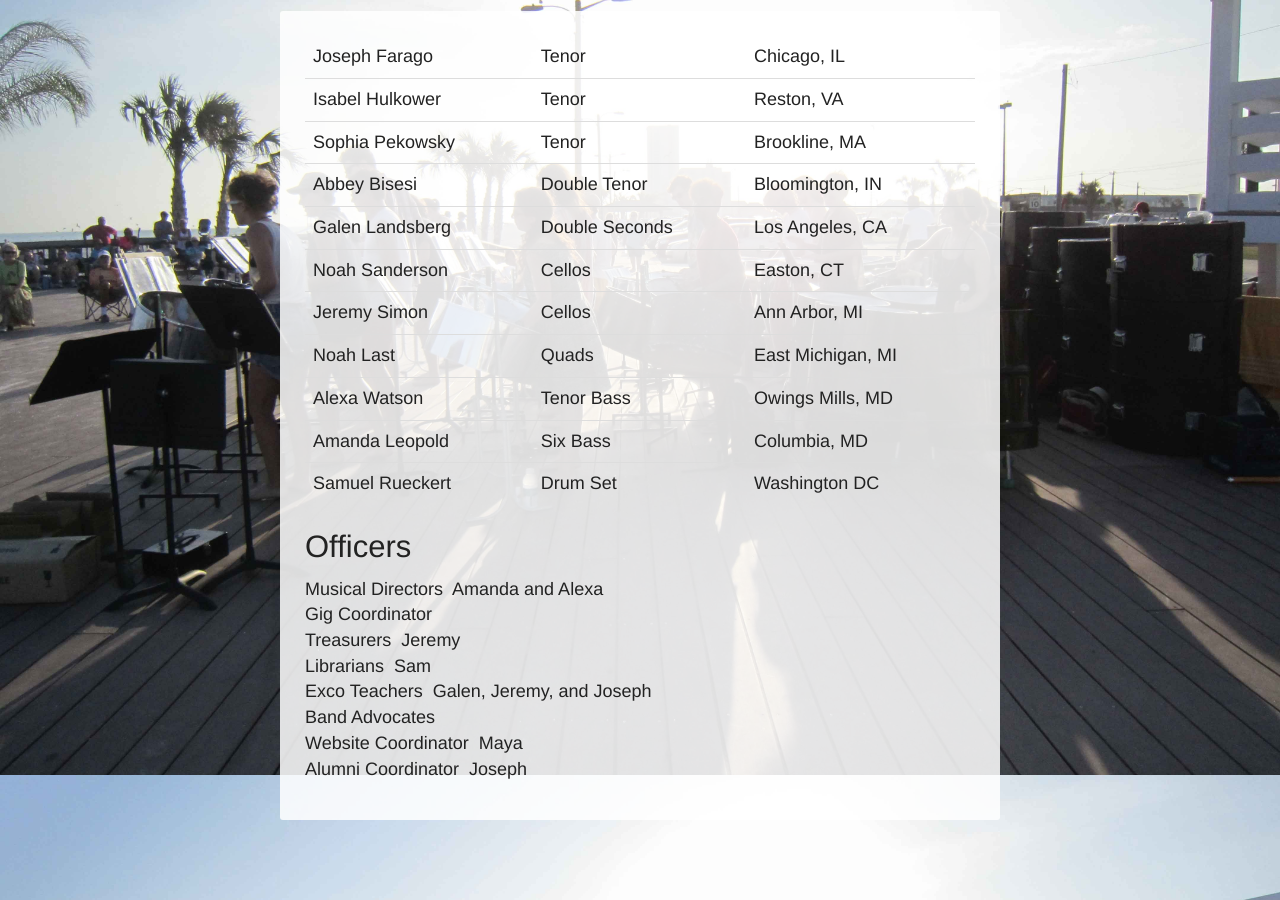
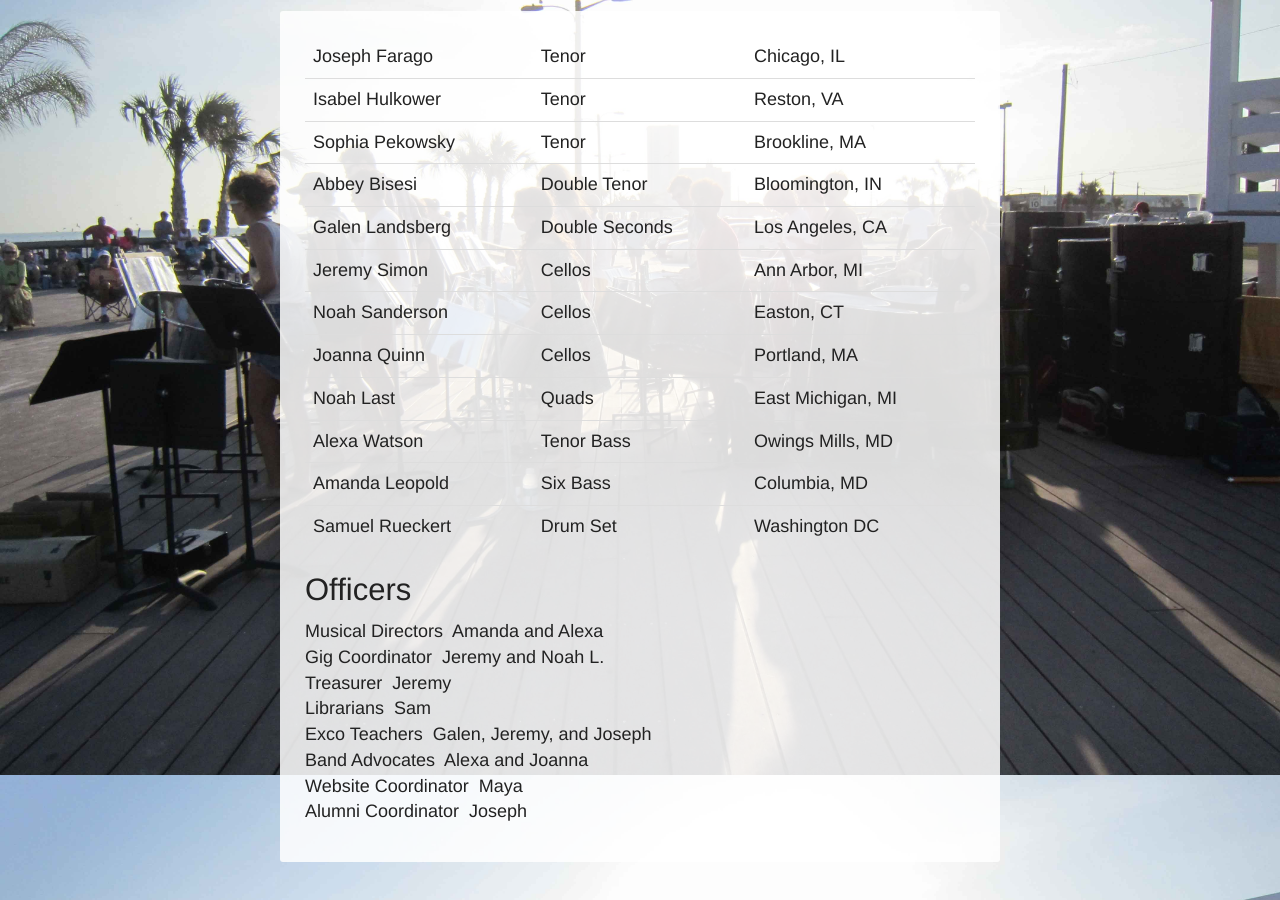
Before and after one commit to oberlinsteel/oberlinsteel.github.io, a Jekyll site: the page built from band/index.md, in a window 1280 px wide and 900 px high, scrolled down 237 px. Built offline with Jekyll 4.4.1, drawn with Linux system fonts in a browser that asks for light colours; Markdown is read by kramdown in place of the engine named in the settings.

Commit message:
Update band.yaml

```diff
--- a/_data/band.yaml
+++ b/_data/band.yaml
@@ -14,12 +14,15 @@ members:
 - name: Galen Landsberg
   instrument: Double Seconds
   hometown: Los Angeles, CA
+- name: Jeremy Simon
+  instrument: Cellos
+  hometown: Ann Arbor, MI
 - name: Noah Sanderson
   instrument: Cellos
   hometown: Easton, CT
-- name: Jeremy Simon
+- name: Joanna Quinn
   instrument: Cellos
-  hometown: Ann Arbor, MI
+  hometown: Portland, MA
 - name: Noah Last
   instrument: Quads
   hometown: East Michigan, MI
@@ -38,15 +41,15 @@ officers:
 - title: Musical Directors
   name: Amanda and Alexa
 - title: Gig Coordinator
-  name:
-- title: Treasurers
+  name: Jeremy and Noah L.
+- title: Treasurer
   name: Jeremy
 - title: Librarians
   name: Sam
 - title: Exco Teachers
   name: Galen, Jeremy, and Joseph
 - title: Band Advocates
-  name:
+  name: Alexa and Joanna
 - title: Website Coordinator
   name: Maya
 - title: Alumni Coordinator
```
